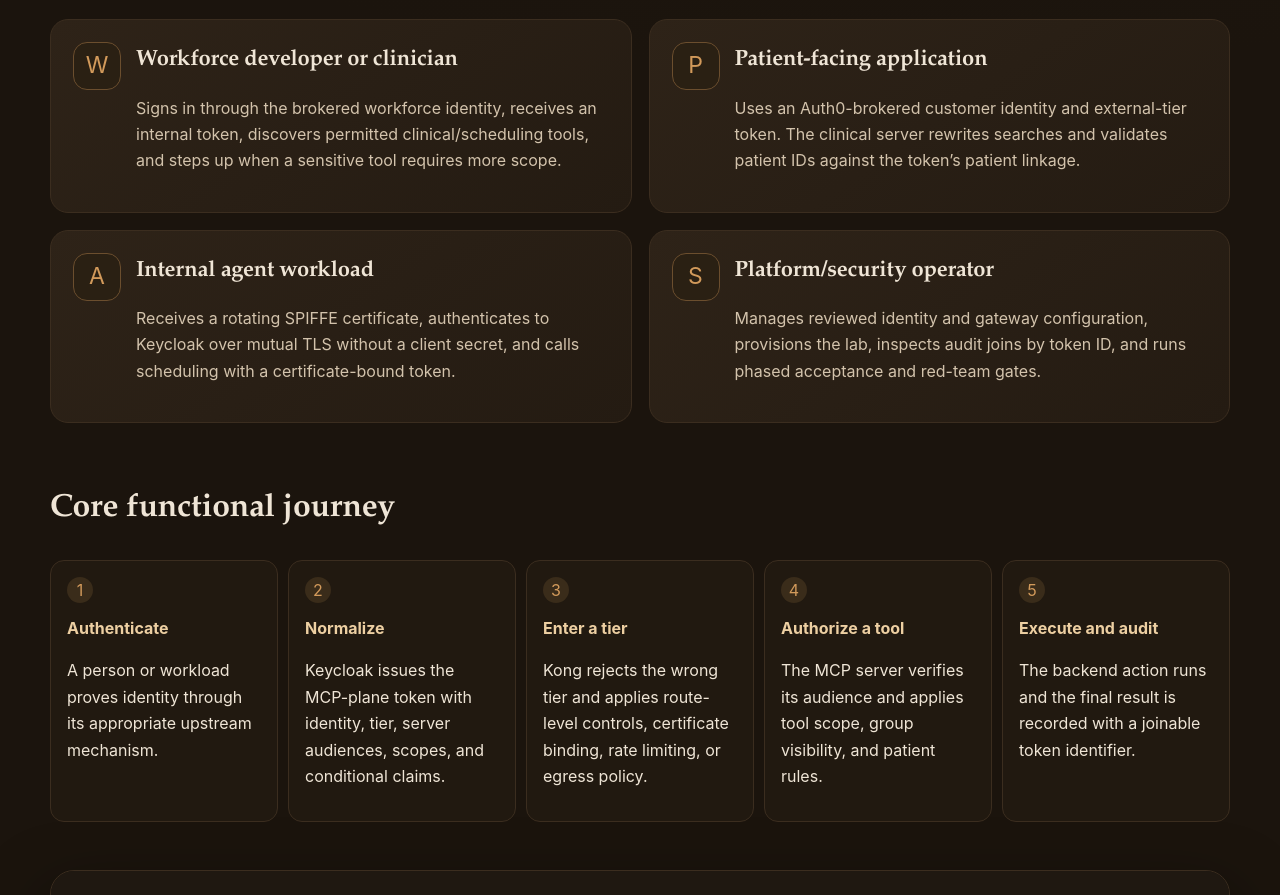
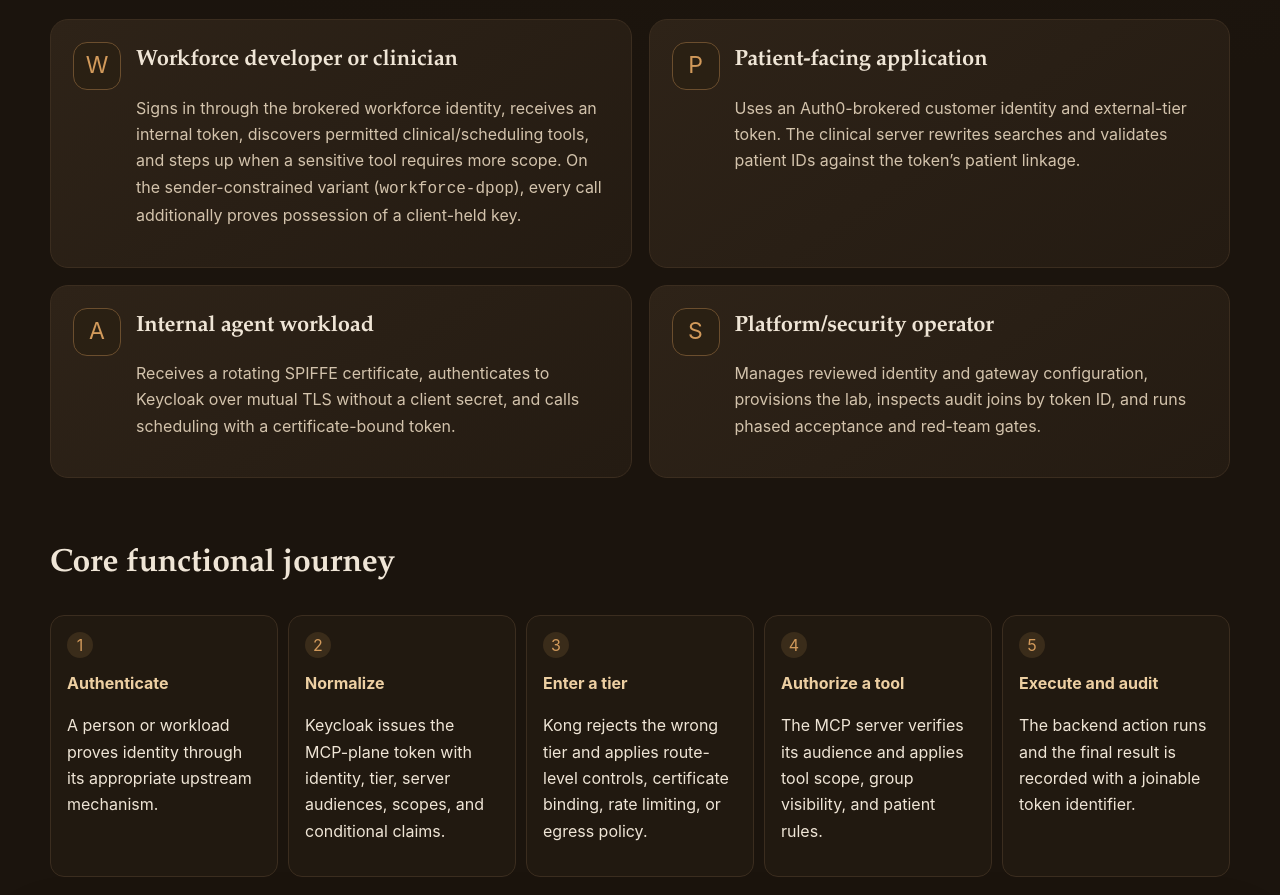
Before and after one commit to chief-builder/mcp-healthcare-reference, a plain HTML site: page docs/walkthrough/overall-functional.html in a window 1280 px wide. Shown: the part 2171-3066 px from the top of the page. Drawn offline with Linux system fonts and the light colour scheme.

Commit message:
docs(site): personas card notes the DPoP workforce variant

```diff
--- a/docs/walkthrough/overall-functional.html
+++ b/docs/walkthrough/overall-functional.html
@@ -58,7 +58,7 @@ h1,h2,h3{font-family:"Iowan Old Style","Palatino Linotype",Palatino,Charter,Geor
 </div></section>
 
 <section id="personas" data-sources="realm/, agents/loop-agent/, servers/"><h2>Who uses it</h2><div class="grid">
-<article class="card persona"><div class="icon">W</div><div><h3>Workforce developer or clinician</h3><p>Signs in through the brokered workforce identity, receives an internal token, discovers permitted clinical/scheduling tools, and steps up when a sensitive tool requires more scope.</p></div></article>
+<article class="card persona"><div class="icon">W</div><div><h3>Workforce developer or clinician</h3><p>Signs in through the brokered workforce identity, receives an internal token, discovers permitted clinical/scheduling tools, and steps up when a sensitive tool requires more scope. On the sender-constrained variant (<code>workforce-dpop</code>), every call additionally proves possession of a client-held key.</p></div></article>
 <article class="card persona"><div class="icon">P</div><div><h3>Patient-facing application</h3><p>Uses an Auth0-brokered customer identity and external-tier token. The clinical server rewrites searches and validates patient IDs against the token’s patient linkage.</p></div></article>
 <article class="card persona"><div class="icon">A</div><div><h3>Internal agent workload</h3><p>Receives a rotating SPIFFE certificate, authenticates to Keycloak over mutual TLS without a client secret, and calls scheduling with a certificate-bound token.</p></div></article>
 <article class="card persona"><div class="icon">S</div><div><h3>Platform/security operator</h3><p>Manages reviewed identity and gateway configuration, provisions the lab, inspects audit joins by token ID, and runs phased acceptance and red-team gates.</p></div></article>
```
